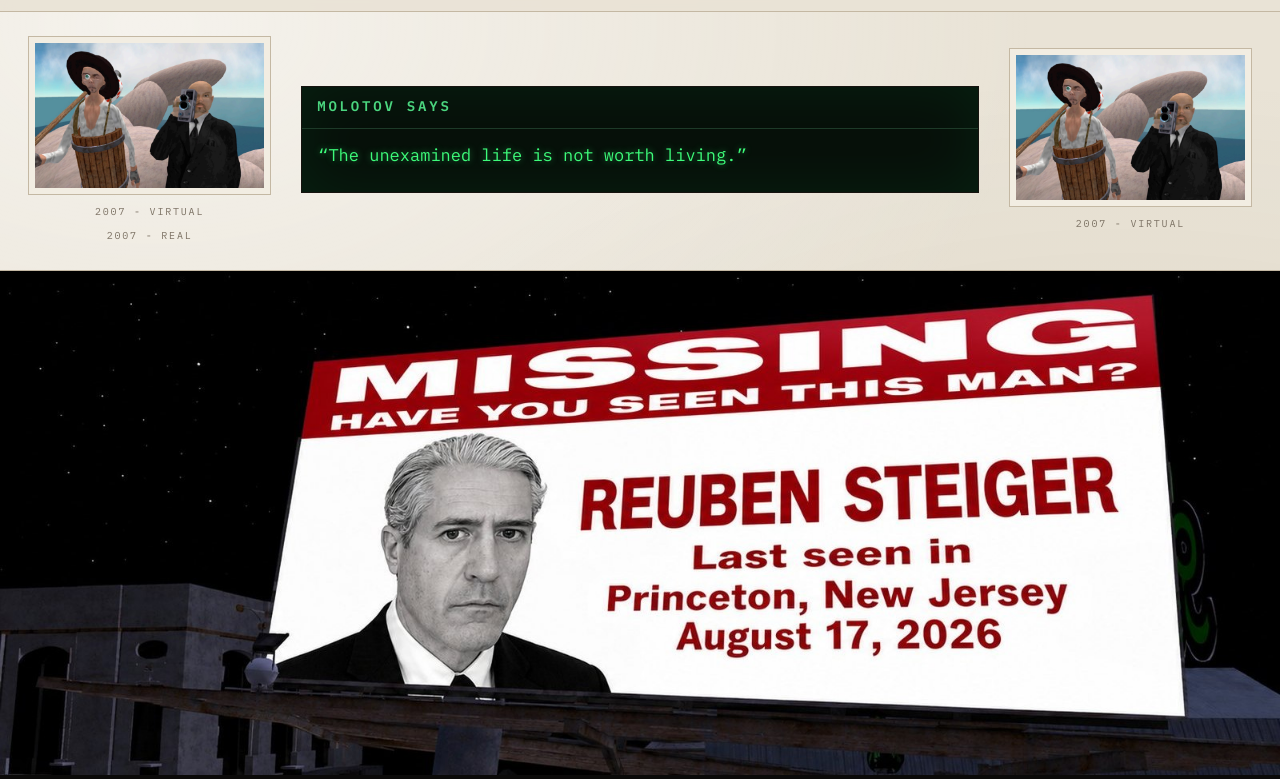
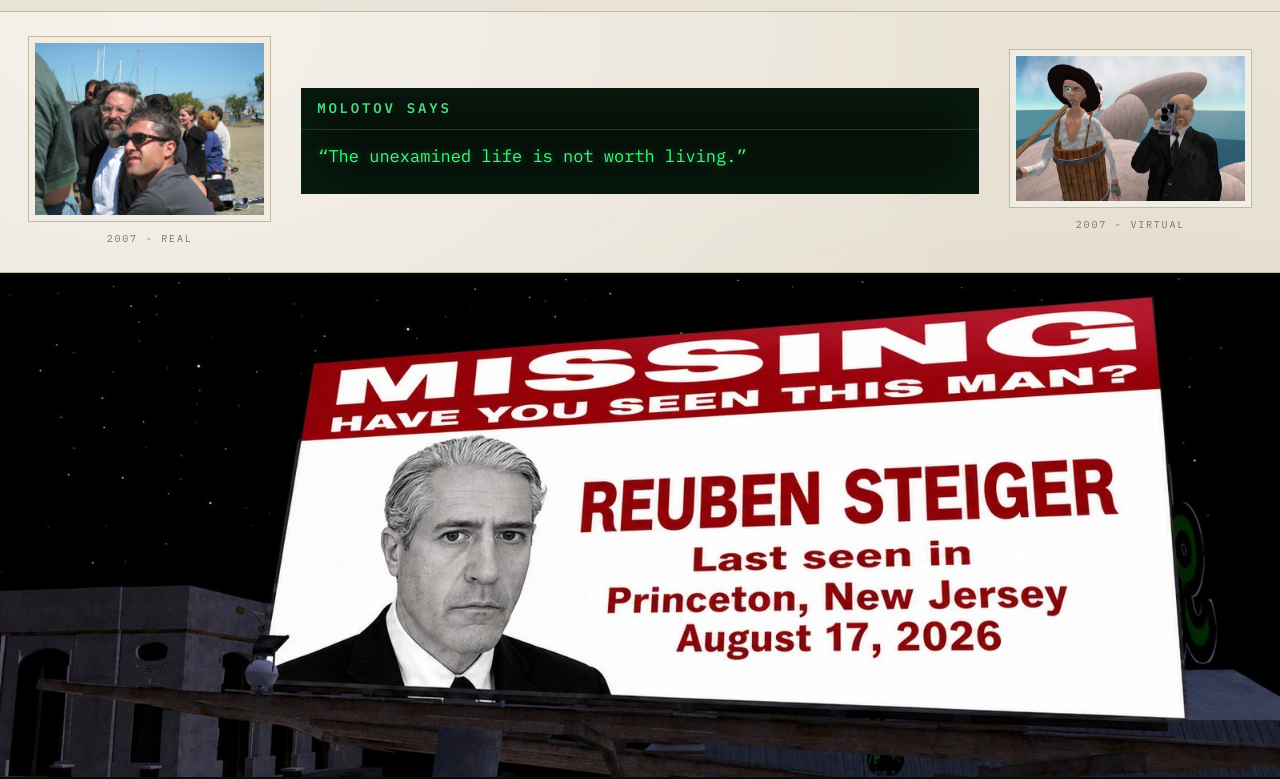
Before and after one commit to reubstock/thisismolotov, a plain HTML site: page index.html in a window 1280 px wide. Shown: the part 39-818 px from the top of the page. Drawn offline with nearby package versions, Linux system fonts and the light colour scheme.

Commit message:
Repair the strip markup: one figure each side, correctly labelled

```diff
--- a/index.html
+++ b/index.html
@@ -361,11 +361,9 @@ footer a{color:var(--ink-3)}
 <!-- ============ SOCRATES ============ -->
 <section class="socrates">
   <div class="wrap">
+
     <figure class="s-fig">
-      <figure class="s-fig">
-      <img class="s-pic" src="images/molotov-and-orhalla.jpg" alt="Molotov Alva and Orhalla Zander on the road">
-      <figcaption>2007 - Virtual</figcaption>
-    </figure>
+      <img class="s-pic" src="images/beach.jpg" alt="Douglas Gayeton and Reuben Steiger on the waterfront">
       <figcaption>2007 - Real</figcaption>
     </figure>
 
@@ -386,6 +384,7 @@ footer a{color:var(--ink-3)}
       <img class="s-pic" src="images/molotov-and-orhalla.jpg" alt="Molotov Alva and Orhalla Zander on the road">
       <figcaption>2007 - Virtual</figcaption>
     </figure>
+
   </div>
 </section>
 
```
